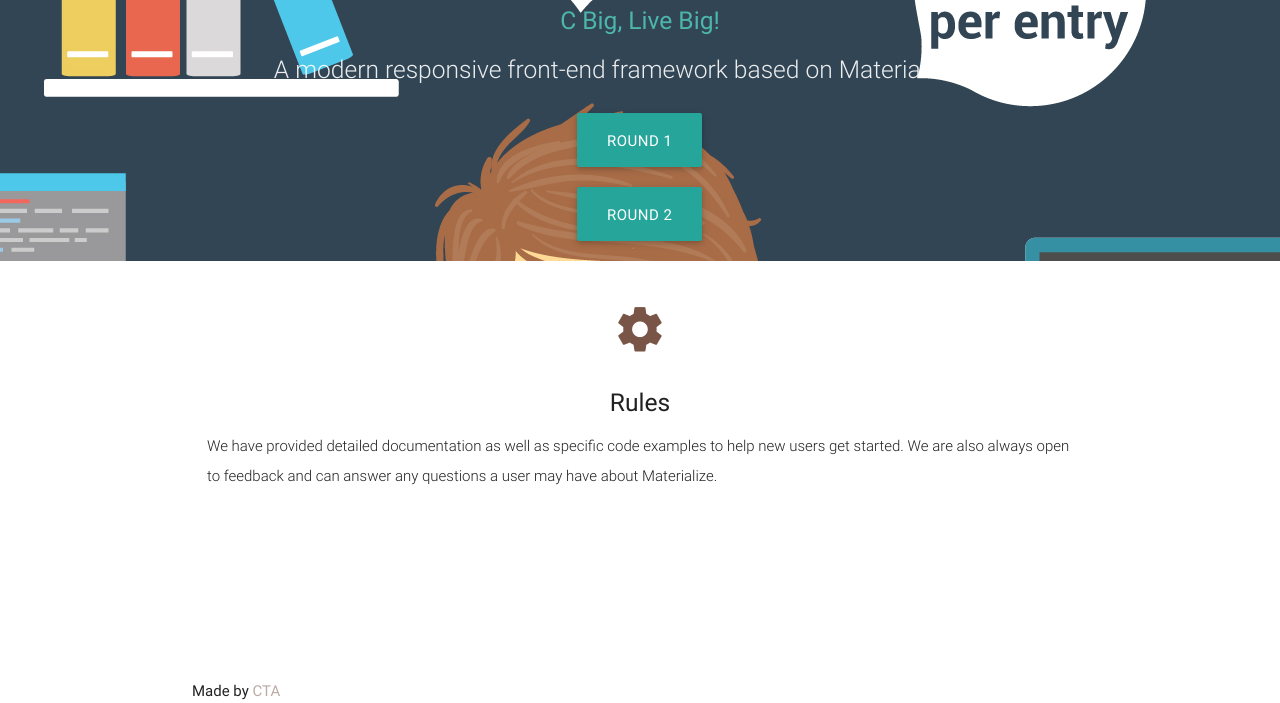
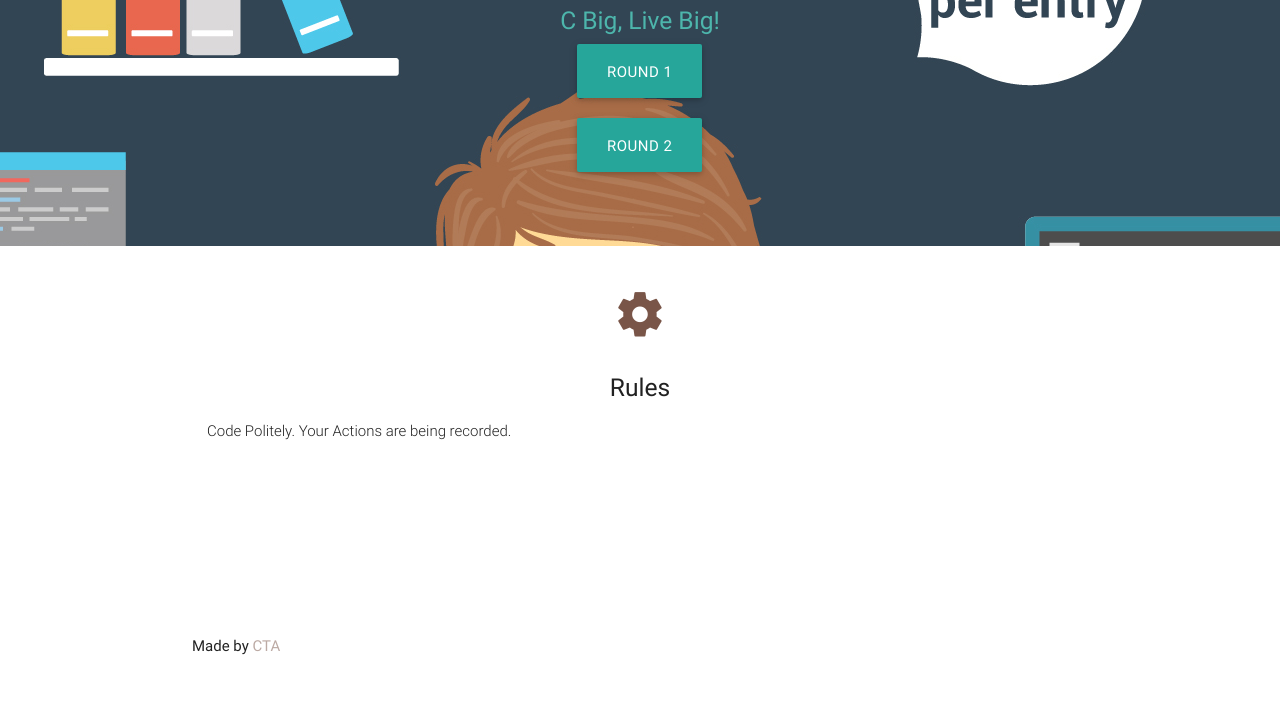
Before and after one commit to mayurbhangale/c-venture, a plain HTML site: page index.html in a window 1280 px wide. Shown: the part 198-901 px from the top of the page. After the commit the page ends 856 px from the top, so only its background shows below. Drawn offline with nearby package versions, Linux system fonts and the light colour scheme.

Commit message:
Update index.html

```diff
--- a/index.html
+++ b/index.html
@@ -31,9 +31,7 @@
         <br><br>
         <h1 class="header center teal-text text-lighten-2">C Venture</h1>
 	<h5 class="header center teal-text text-lighten-2">C Big, Live Big!</h1>
-        <div class="row center">
-          <h5 class="header col s12 light">A modern responsive front-end framework based on Material Design</h5>
-        </div>
+
         <div class="row center">
           <a href="https://docs.google.com/forms/d/17bMcwQzUtYIfZL8uWzV4zlWYcdh7plCmyVLFX-phAkg/viewform" id="download-button" class="btn-large waves-effect waves-light teal lighten-1">Round 1</a>
         </div>
@@ -59,7 +57,7 @@
             <h2 class="center brown-text"><i class="material-icons">settings</i></h2>
             <h5 class="center">Rules</h5>
 
-            <p class="light">We have provided detailed documentation as well as specific code examples to help new users get started. We are also always open to feedback and can answer any questions a user may have about Materialize.</p>
+            <p class="light">Code Politely. Your Actions are being recorded.</p>
           </div>
         </div>
       </div>
```
